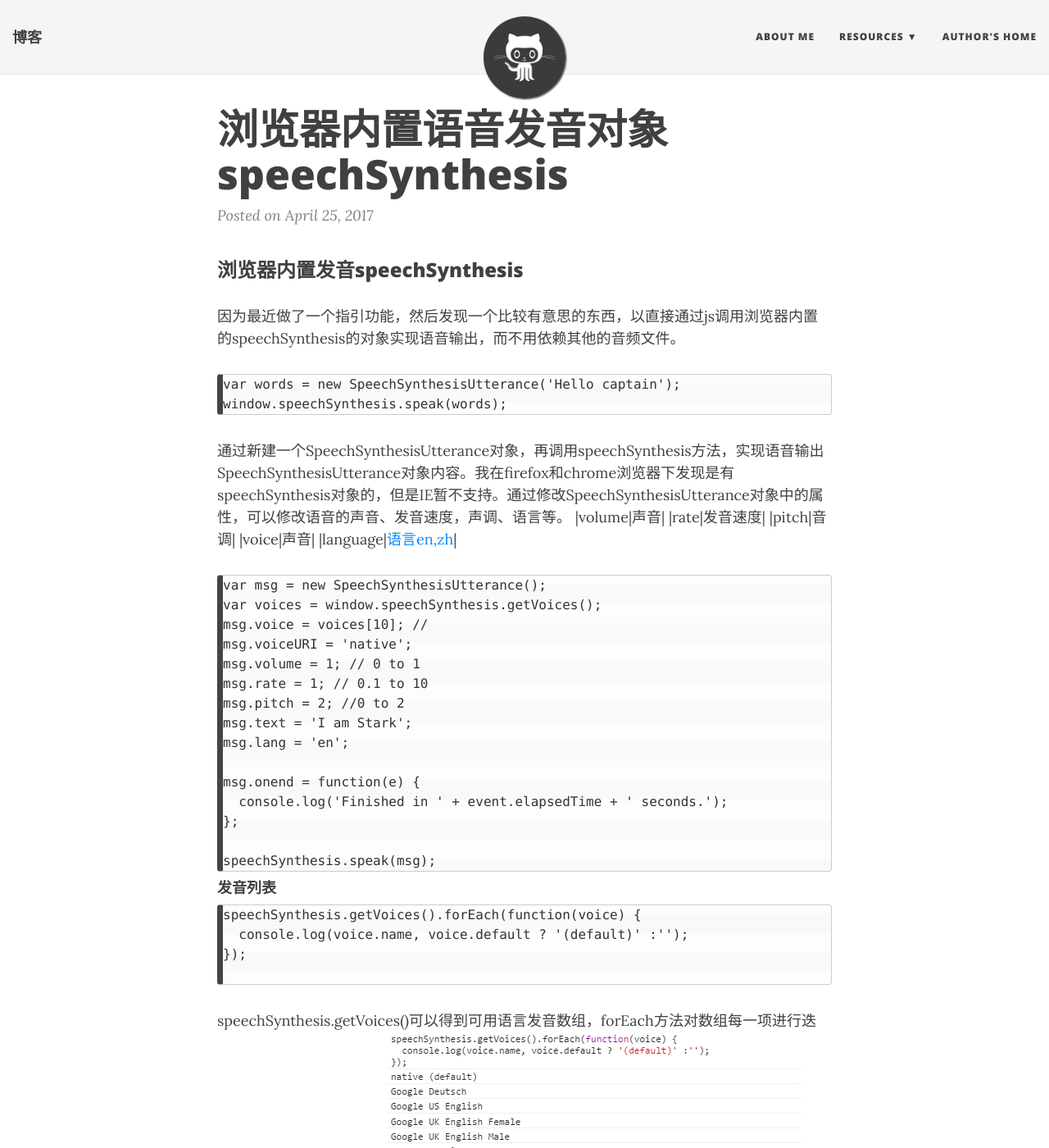
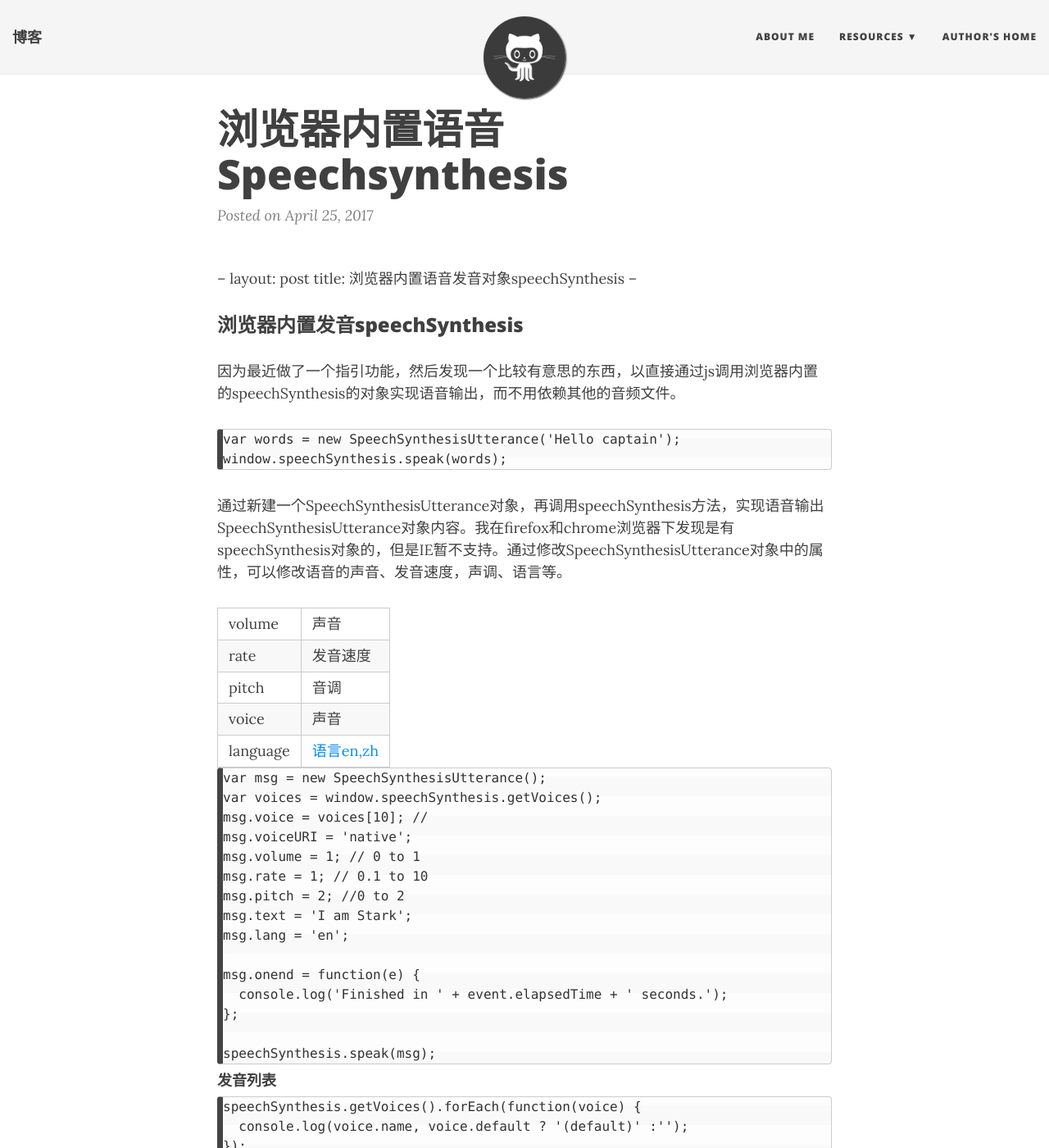
Before and after one commit to dandanbu3/dandanbu3.github.io, a Jekyll site: the page built from _posts/2017-04-25-浏览器内置语音-speechSynthesis.md, in a window 1280 px wide and 1400 px high. Shown: the whole window at 82% size. Built offline with Jekyll 4.4.1, drawn with Linux system fonts in a browser that asks for light colours; nearby versions of some CDN libraries; some of the changed lines change nothing that is shown; some of the changed text lies outside the part shown.

Commit message:
博客优化

```diff
--- a/_posts/2017-04-25-浏览器内置语音-speechSynthesis.md
+++ b/_posts/2017-04-25-浏览器内置语音-speechSynthesis.md
@@ -1,7 +1,7 @@
----
+--
 layout: post
 title: 浏览器内置语音发音对象speechSynthesis
----
+--
 
 ### 浏览器内置发音speechSynthesis
 
@@ -12,11 +12,13 @@
 window.speechSynthesis.speak(words);
 ~~~
 通过新建一个SpeechSynthesisUtterance对象，再调用speechSynthesis方法，实现语音输出SpeechSynthesisUtterance对象内容。我在firefox和chrome浏览器下发现是有speechSynthesis对象的，但是IE暂不支持。通过修改SpeechSynthesisUtterance对象中的属性，可以修改语音的声音、发音速度，声调、语言等。
+
 |volume|声音|
 |rate|发音速度|
 |pitch|音调|
 |voice|声音|
 |language|[语言en,zh](http://www.mathguide.de/info/tools/languagecode.html)|
+
 ~~~
 var msg = new SpeechSynthesisUtterance();
 var voices = window.speechSynthesis.getVoices();
@@ -44,15 +46,19 @@
 ~~~
 speechSynthesis.getVoices()可以得到可用语言发音数组，forEach方法对数组每一项进行迭代。
 可以得到一个列表。
+
 ![grep](/img/chromeSpeech.png)
+
 知道这个列表我们就能用指定语言读取内容了
+
 ~~~
 var msg = new SpeechSynthesisUtterance('你好');
 msg.voice = speechSynthesis.getVoices().filter(function(voice) { return voice.name == 'Google 普通话（中国大陆）'; })[0];
 speechSynthesis.speak(msg);
 ~~~
 speechSynthesis[浏览器兼容性](https://developer.mozilla.org/en-US/docs/Web/API/SpeechSynthesis)
-也可以直接在控制台输入
+
+也可以直接在控制台输入以下代码进行检测
 ~~~
 if ('speechSynthesis' in window){
 //内容
```
